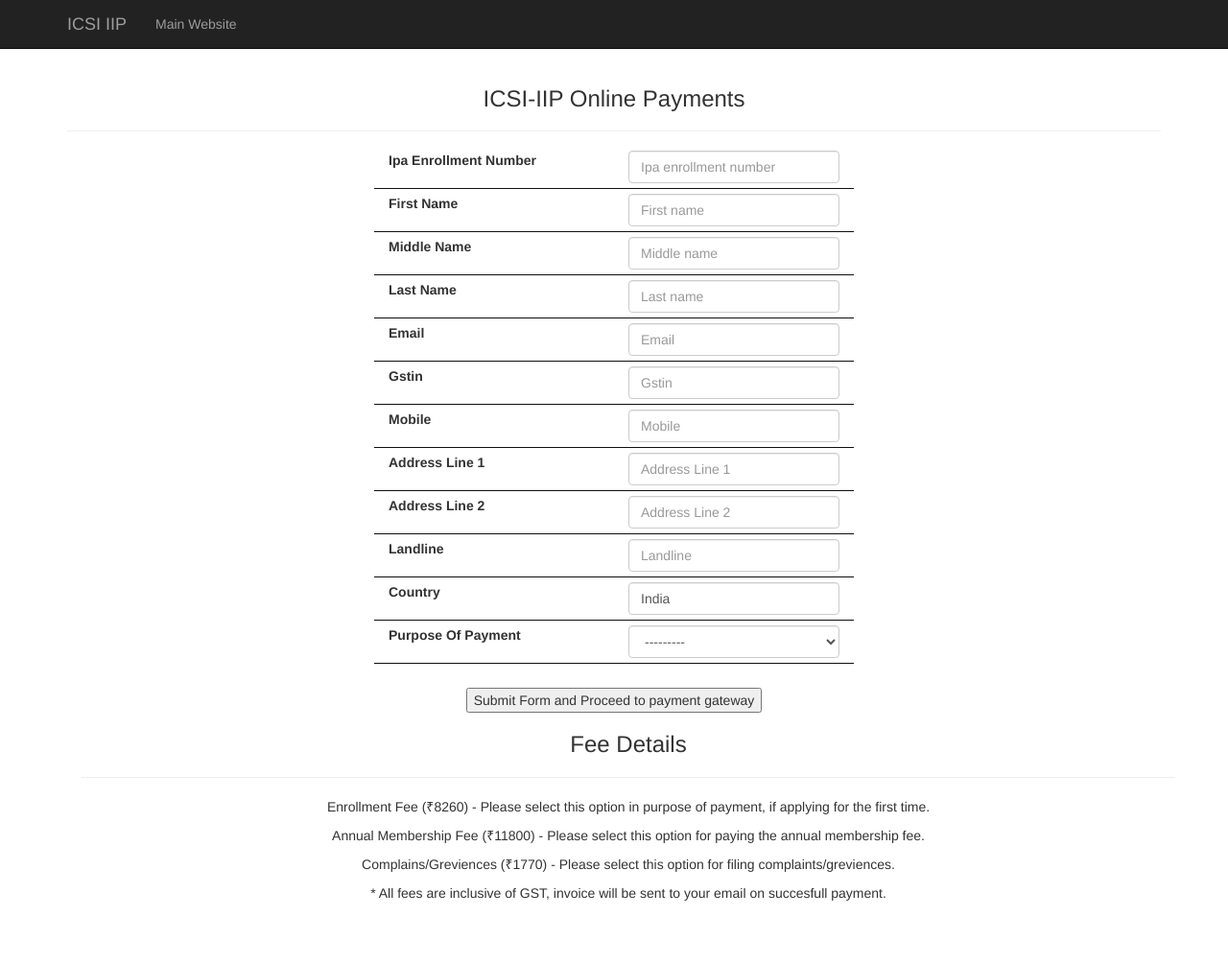
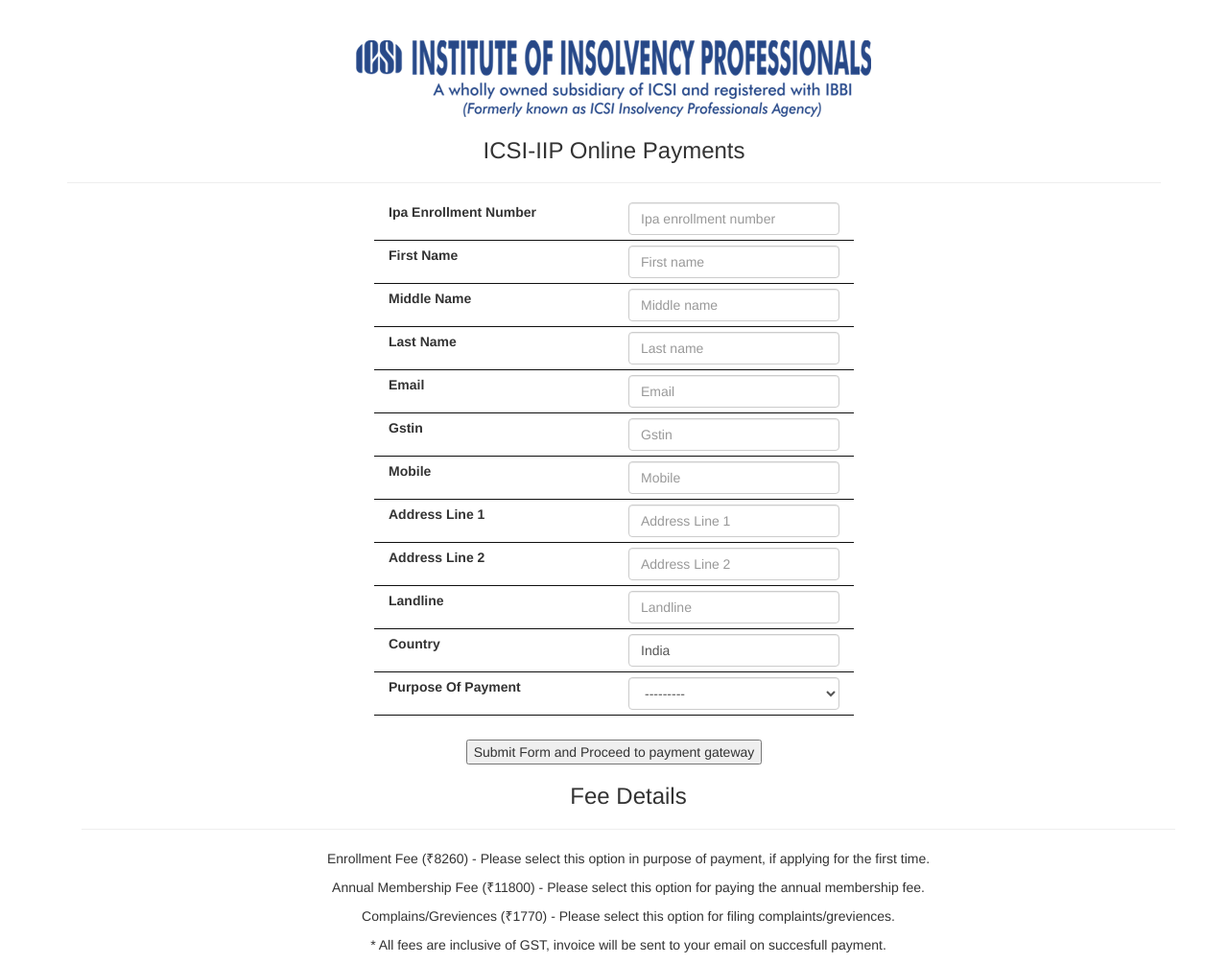
Before and after one commit to dotslash227/icsiiip-payment-gateway, a Django app: page / in a window 1280 px wide. Shown: the whole page at 96% size. Before the commit the page ends 939 px from the top, so only its background shows below. Run offline with Django 3.2, Linux system fonts and the light colour scheme; some libraries are stand-ins or nearby versions.

Commit message:
minor fixes to header

```diff
--- a/registration/templates/registration/index.html
+++ b/registration/templates/registration/index.html
@@ -35,31 +35,13 @@
 
 <body>
 
-    <!-- Navigation -->
-    <nav class="navbar navbar-inverse navbar-fixed-top" role="navigation">
-        <div class="container">
-            <!-- Brand and toggle get grouped for better mobile display -->
-            <div class="navbar-header">
-                <button type="button" class="navbar-toggle" data-toggle="collapse" data-target="#bs-example-navbar-collapse-1">
-                    <span class="sr-only">Toggle navigation</span>
-                    <span class="icon-bar"></span>
-                    <span class="icon-bar"></span>
-                    <span class="icon-bar"></span>
-                </button>
-                <a class="navbar-brand" href="#">ICSI IIP</a>
+    <div class="container" style="margin-top:-30px;">
+        <div class="row">
+            <div class="col-lg-12 text-center">
+                <img src="{% static "registration/icsiiiplogo.png" %}" />
             </div>
-            <!-- Collect the nav links, forms, and other content for toggling -->
-            <div class="collapse navbar-collapse" id="bs-example-navbar-collapse-1">
-                <ul class="nav navbar-nav">
-                    <li>
-                        <a href="#">Main Website</a>
-                    </li>
-                </ul>
-            </div>
-            <!-- /.navbar-collapse -->
         </div>
-        <!-- /.container -->
-    </nav>
+    </div>
 
     <!-- Page Content -->
     <div class="container">
```
Also changed, not shown: registration/templates/registration/confirmation.html (+5 -23 lines), registration/templates/registration/success.html (+5 -23 lines), registration/static/registration/icsiiiplogo.png (added).
